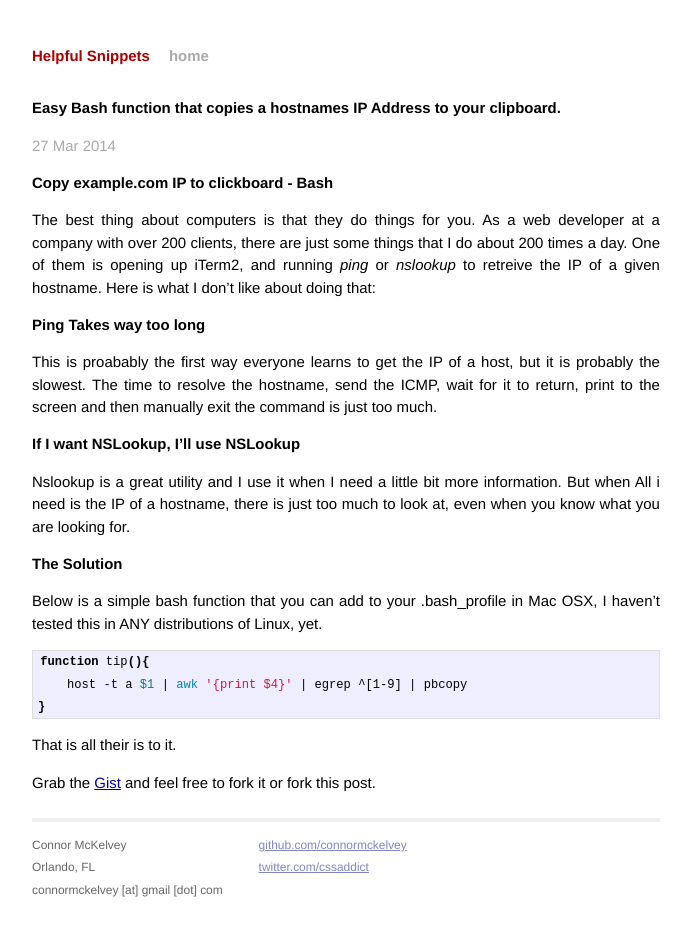
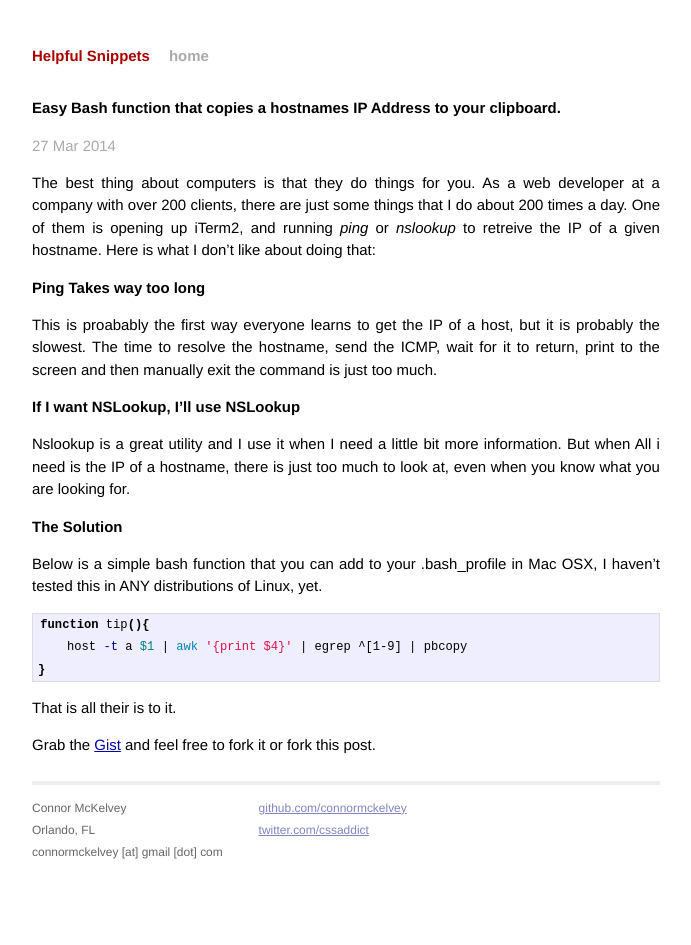
Before and after one commit to Helpful-Snippets/helpful-snippets.github.io, a Jekyll site: the page built from _posts/2014-03-27-quick-ip-address-bash-function.markdown, in a window 1280 px wide. Shown: the whole page, without its empty margins (294-985 px from the left). Built offline with Jekyll 4.4.1, drawn with Linux system fonts in a browser that asks for light colours; Markdown is read by kramdown in place of the engine named in the settings.

Commit message:
removed first heading

```diff
--- a/_posts/2014-03-27-quick-ip-address-bash-function.markdown
+++ b/_posts/2014-03-27-quick-ip-address-bash-function.markdown
@@ -4,8 +4,6 @@ title:  "Easy Bash function that copies a hostnames IP Address to your clipboard
 date:   2014-03-27 10:29:39
 categories: bash
 ---
-
-#Copy example.com IP to clickboard - Bash
 
 The best thing about computers is that they do things for you. As a web developer at a company with over 200 clients, there are just some things that I do about 200 times a day. One of them is opening up iTerm2, and running *ping* or *nslookup* to retreive the IP of a given hostname. Here is what I don't like about doing that:
 
```
